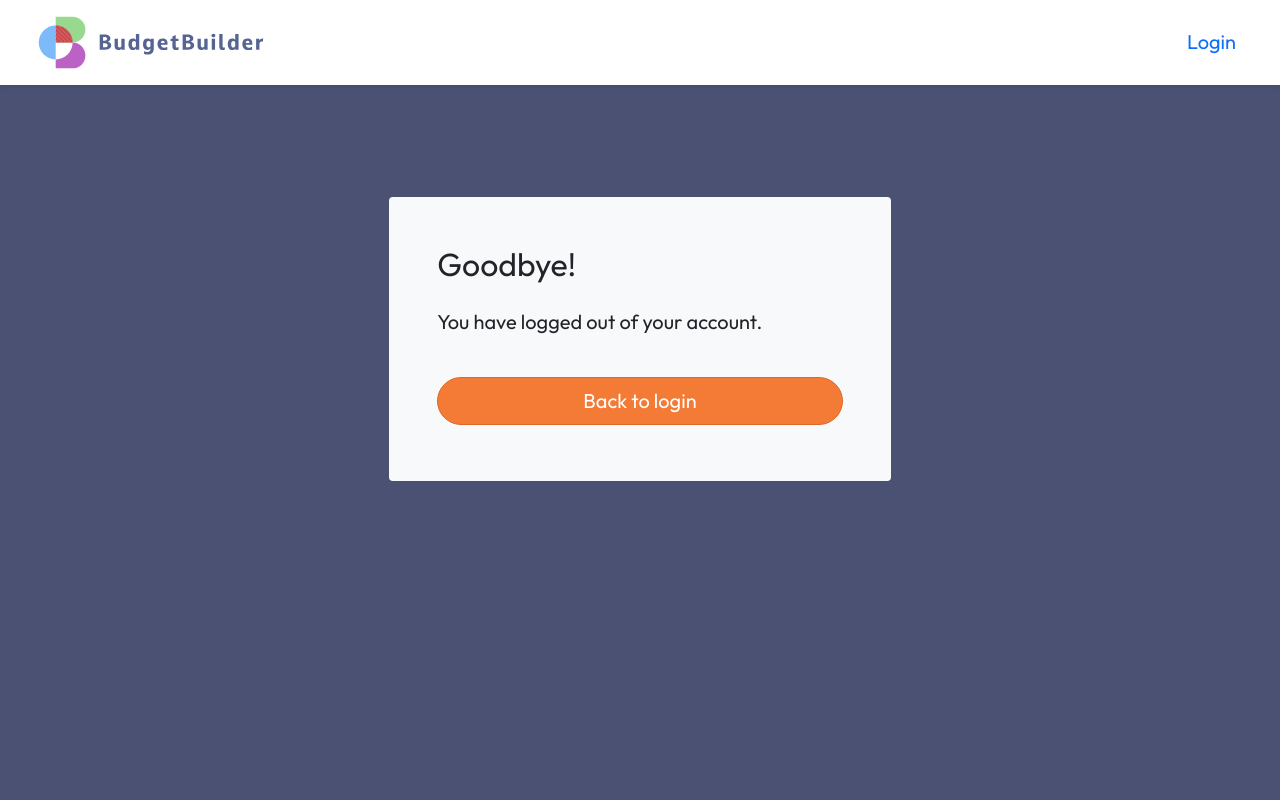
After one commit to Tcooper920/budgetAppWithDatabase, a PHP site: page /logout.php in a window 1280 px wide. The commit adds this page. Run offline with PHP 8.4, Linux system fonts and the light colour scheme; the visitor is signed in with stand-in values (Sample User, id 1); some libraries are stand-ins or nearby versions.

Commit message:
Add logout screen and refactor code.

```diff
--- a/php/login_tools.php
+++ b/php/login_tools.php
@@ -1,6 +1,6 @@
 <?php
 
-function load($page = 'index.php') {
+function load($page = 'login.php') {
     $url = 'http://' . $_SERVER['HTTP_HOST'] . dirname($_SERVER['PHP_SELF']);
 
     $url = rtrim($url, '/\\');
--- /dev/null
+++ b/php/logout.php
@@ -0,0 +1,36 @@
+<?php
+
+session_start();
+
+if (!isset($_SESSION['user_id'])) {
+    require ('login_tools.php');
+    load();
+}
+
+$login_logout_link = "login.php";
+$login_logout_link_text = "Login";
+require ("includes/navbar.html");
+
+$_SESSION = array();
+
+session_destroy();
+
+require ("includes/header.html");
+
+?>
+
+<body class="dark-blue-background">
+    <main class="p-3 mt-5 container col col-md-8 col-lg-6 col-xl-5 align-items-center">
+        <div class="container fs-5 d-flex flex-column p-4 p-sm-5 my-5 bg-light rounded darkest">
+            <h1 class="pb-3">Goodbye!</h1>
+            <p>You have logged out of your account.</p>
+            <div class="mt-3">
+                <a href="login.php" title="Back to login">
+                    <input type="button" value="Back to login" class="btn btn-primary ms-0 m-2 ms-0 w-100 p-2 fs-5 rounded-pill">
+                </a>
+            </div>
+        </div>
+    </main>
+</body>
+
+<?php include ("includes/footer.html"); ?>
```
Also changed, not shown: php/index.php (+8 -4 lines).
